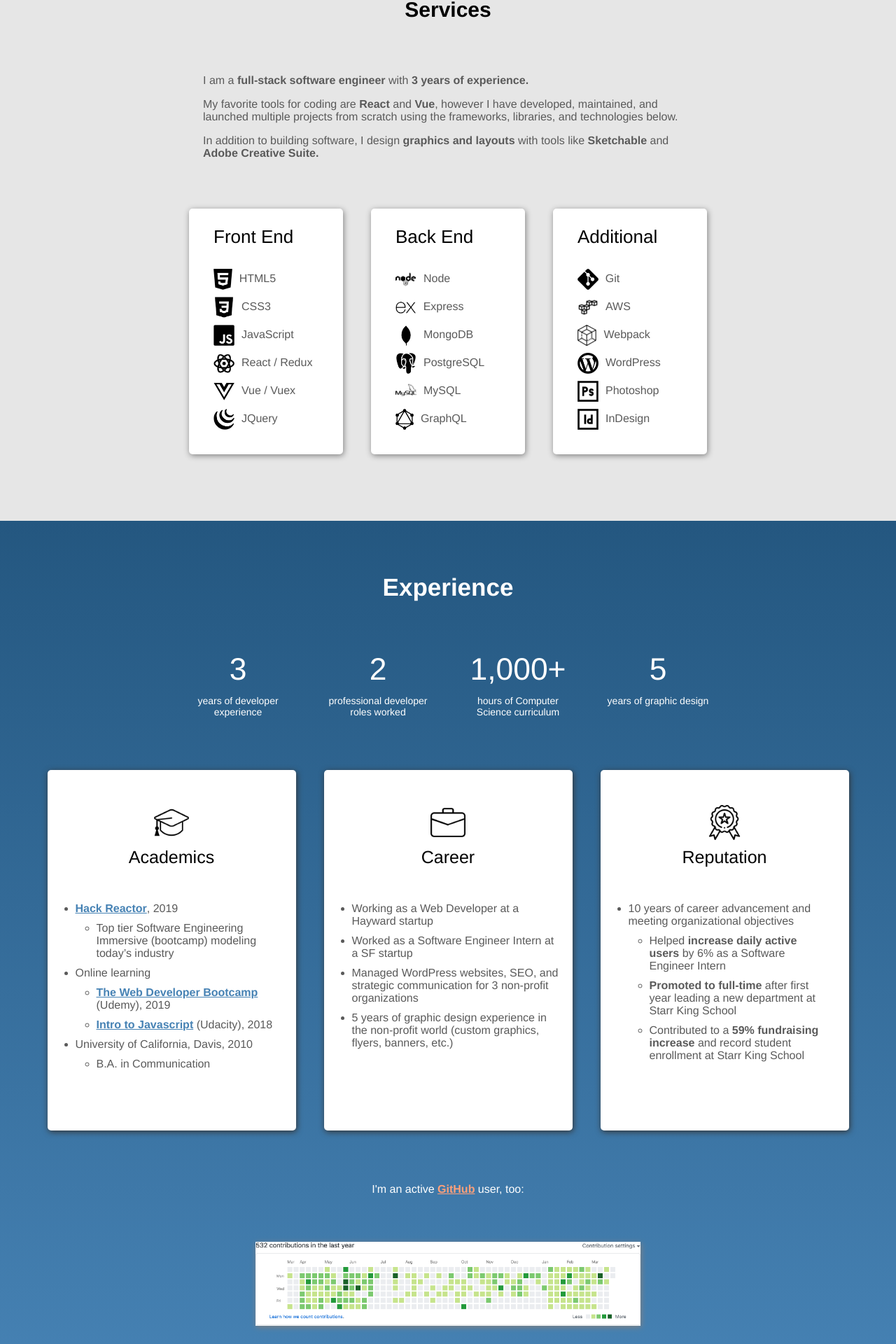
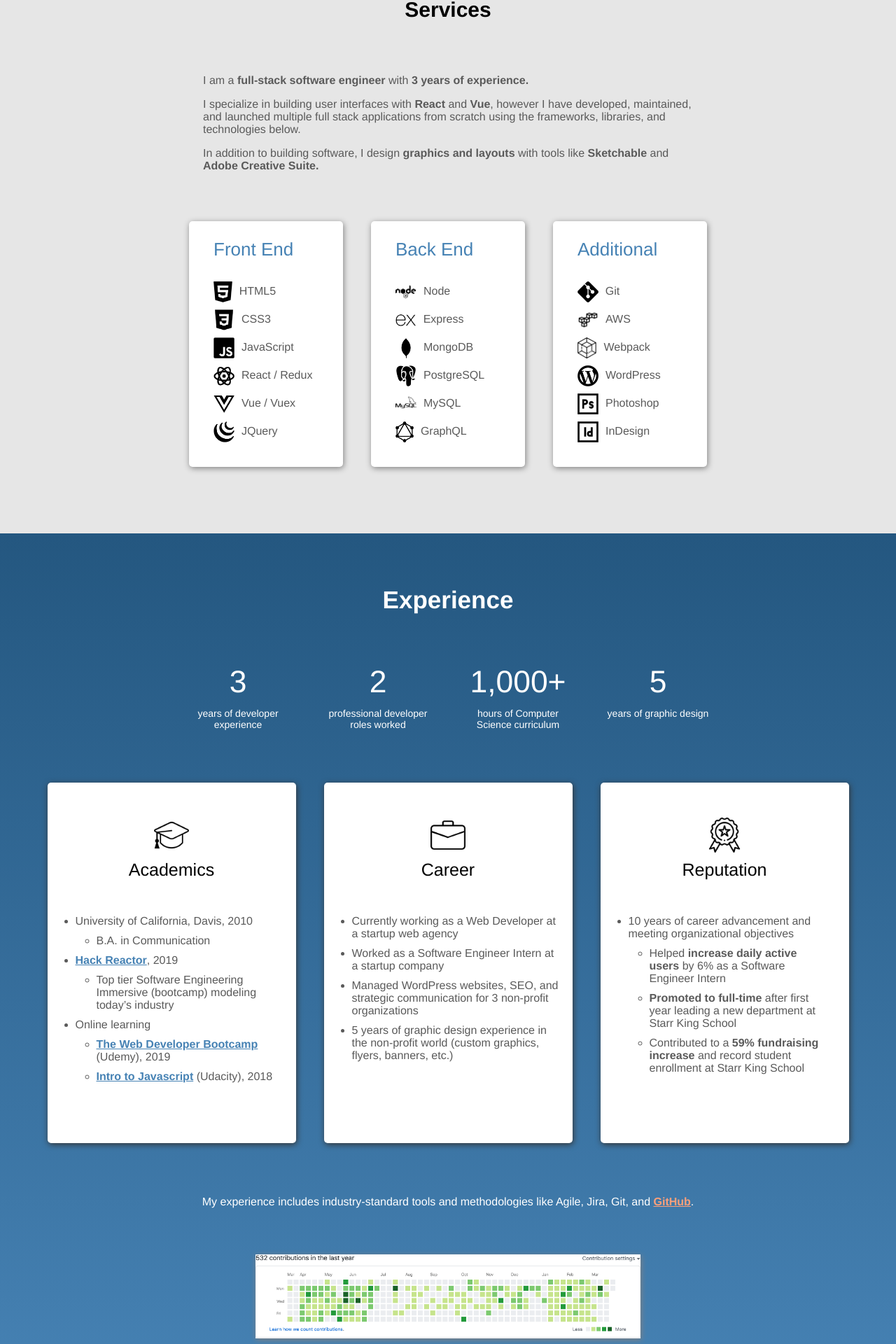
Before and after one commit to matt-violet/matt-violet.github.io, a Vue app: page / in a window 1280 px wide. Shown: the part 638-2558 px from the top of the page at 70% size. Built offline with nearby package versions, Linux system fonts and the light colour scheme.

Commit message:
Fix Home btn blocking part of screen, minor content / style updates

```diff
--- a/src/App.vue
+++ b/src/App.vue
@@ -104,11 +104,9 @@
 .home-div {
   width: 100%;
   height: 70%;
+  z-index: 0;
   overflow: hidden;
   position: relative;
-}
-.home-div-absolute {
-  position: absolute;
 }
 .bg-div {
   width: 100%;
--- a/src/components/About.vue
+++ b/src/components/About.vue
@@ -6,9 +6,9 @@
         <h1>About</h1>
       </div>
       <p>I'm a converted software engineer with professional roots in non-profit communications.</p>
-      <p>Over the last couple years I've transformed my career, leaving the comfort of my non-profit role in pursuit of a technical skill set, immersing myself in a rigorous coding bootcamp, and landing an internship at a startup company. In the process I've done increasingly complex <a v-on:click="$emit('scrollToSec', 'work')">work</a>, shipped my own code, and gained proficiency with industry-standard technologies (React, Vue, Node), workflows (Agile, Jira, Git), and best practices.</p>
-      <p>Although my career has shifted, my heart is still in everything I do. My interest in programming comes from my experience using electronic medical devices (AKA my "<a href='https://drive.google.com/file/d/1D8tp35PoCCbMzuWLTPHFI5oGN7nFhIQ1/view?usp=sharing' target='_blank'>artificial pancreas</a>") as a type one diabetic. Since my health became linked to algorithms, I've invested myself in learning how these life-changing devices work and building apps with the potential to help others.</p>
-      <p>Away from the keyboard I enjoy hiking, making music, and watching sports in my hometown of Oakland, CA.</p>
+      <p>Over the last few years I've transformed my career, leaving the comfort of my non-profit role in pursuit of a technical skill set. I immersed myself in a rigorous coding bootcamp, landed an internship at a startup company, and grew into a full stack developer role at a web agency. In the process I've done increasingly complex <a v-on:click="$emit('scrollToSec', 'work')">work</a>, shipped quality code regularly, and gained proficiency with industry-standard technologies (React, Vue, Node), workflows (Agile, Jira, Git), and best practices.</p>
+      <p>Although my career has shifted, I still love what I do. My interest in programming comes from my experience using electronic medical devices (AKA my "<a href='https://drive.google.com/file/d/1D8tp35PoCCbMzuWLTPHFI5oGN7nFhIQ1/view?usp=sharing' target='_blank'>artificial pancreas</a>") as a type one diabetic. Since my health became linked to algorithms, I've invested myself in learning how these life-changing devices work and building apps with the potential to help others.</p>
+      <p>Away from the keyboard I enjoy barbecuing, making music, and watching sports in my hometown of Oakland, CA.</p>
     </div>
     <div class="img-div">
       <div class="gradient"/>
--- a/src/components/Contact.vue
+++ b/src/components/Contact.vue
@@ -7,21 +7,21 @@
       <p class="text">Need a developer? I'm currently open to new opportunities. Contact me today to see how I can help you reach your goals.</p>
       <div class="containers">
         <div class="container" v-on:click='handleLinkClick("mattviolet@gmail.com")'>
-          <img class="icon" src="../assets/icons/email.png"/>
+          <img class="icon" src="../assets/icons/email-white.png"/>
           <div class="icon-text">
             <h4 class="link-header">Email</h4>
             <p class="link-text">mattviolet@gmail.com</p>
           </div>
         </div>
         <div class="container" v-on:click='handleLinkClick("https://github.com/matt-violet")'>
-          <img class="icon" src="../assets/icons/github.png"/>
+          <img class="icon" src="../assets/icons/github-white.png"/>
           <div class="icon-text">
             <h4 class="link-header">GitHub</h4>
             <p class="link-text">github.com/matt-violet</p>
           </div>
         </div>
         <div class="container" v-on:click='handleLinkClick("https://www.linkedin.com/in/mattviolet")'>
-          <img class="icon" src="../assets/icons/linkedin.png"/>
+          <img class="icon" src="../assets/icons/linkedin-white.png"/>
           <div class="icon-text">
             <h4 class="link-header">LinkedIn</h4>
             <p class="link-text">linkedin.com/in/mattviolet</p>
@@ -86,11 +86,8 @@
   transition: .3s;
   padding: 50px 5px 30px 5px;
   border-radius: 5px;
-  background: lightgrey;
-  box-shadow: 1px 2px 8px 0px rgb(37, 37, 37);
 }
 .container:hover {
-  background: white;
   cursor: pointer;
   transition: .3s;
 }
@@ -118,12 +115,14 @@
   font-size: 20px;
   font-weight: 400;
   transition: .3s;
+  color: white;
 }
 .link-text {
   font-size: 12px;
   font-weight: 400;
   transition: .3s;
   margin: 0;
+  color: white;
 }
 @media (max-width: 900px) {
   .inner-content {
--- a/src/components/Home.vue
+++ b/src/components/Home.vue
@@ -118,6 +118,7 @@
     font-size: 50px;
   }
   h2 {
+    margin-top: 5px;
     font-size: 25px;
   }
   .top-img, .hidden-top-img {
--- a/src/components/experience/Experience.vue
+++ b/src/components/experience/Experience.vue
@@ -8,6 +8,10 @@
           <h2 class="exp-type-header">Academics</h2>
         </div>
         <ul>
+          <li>University of California, Davis, 2010</li>
+          <ul>
+            <li>B.A. in Communication</li>
+          </ul>
           <li><a href="https://www.hackreactor.com/" target="_blank">Hack Reactor</a>, 2019</li>
           <ul>
             <li>Top tier Software Engineering Immersive (bootcamp) modeling today’s industry</li>
@@ -17,10 +21,6 @@
             <li><a href="https://www.udemy.com/course/the-web-developer-bootcamp/" target="_blank">The Web Developer Bootcamp</a> (Udemy), 2019</li>
             <li><a href="https://www.udacity.com/course/intro-to-javascript--ud803" target="_blank">Intro to Javascript</a> (Udacity), 2018</li>
           </ul>
-          <li>University of California, Davis, 2010</li>
-          <ul>
-            <li>B.A. in Communication</li>
-          </ul>
         </ul>
       </div>
       <div class="exp-group" data-aos="zoom-in">
@@ -29,8 +29,8 @@
           <h2 class="exp-type-header">Career</h2>
         </div>
         <ul>
-          <li>Working as a Web Developer at a Hayward startup</li>
-          <li>Worked as a Software Engineer Intern at a SF startup</li>
+          <li>Currently working as a Web Developer at a startup web agency</li>
+          <li>Worked as a Software Engineer Intern at a startup company</li>
           <li>Managed WordPress websites, SEO, and strategic communication for 3 non-profit organizations</li>
           <li>5 years of graphic design experience in the non-profit world (custom graphics, flyers, banners, etc.)</li>
         </ul>
@@ -50,7 +50,7 @@
         </ul>
       </div>
       <div class="github-div">
-        <p>I'm an active <a class="github-link" href="https://github.com/matt-violet" target="_blank">GitHub</a> user, too:</p>
+        <p>My experience includes industry-standard tools and methodologies like Agile, Jira, Git, and <a class="github-link" href="https://github.com/matt-violet" target="_blank">GitHub</a>.</p>
         <img class="github-squares" src="../../assets/github-squares.png" data-aos="zoom-in">
       </div>
     </div>
--- a/src/components/skills/Services.vue
+++ b/src/components/skills/Services.vue
@@ -4,7 +4,7 @@
       <h3>Services</h3>
       <div class="intro-text">
         <p>I am a <strong>full-stack software engineer</strong> with <strong>3 years of experience.</strong></p>
-        <p>My favorite tools for coding are <strong>React</strong> and <strong>Vue</strong>, however I have developed, maintained, and launched multiple projects from scratch using the frameworks, libraries, and technologies below.</p>
+        <p>I specialize in building user interfaces with <strong>React</strong> and <strong>Vue</strong>, however I have developed, maintained, and launched multiple full stack applications from scratch using the frameworks, libraries, and technologies below.</p>
         <p>In addition to building software, I design <strong>graphics and layouts</strong> with tools like <strong>Sketchable</strong> and <strong>Adobe Creative Suite.</strong></p>
       </div>
       <SkillIcons/>
--- a/src/components/skills/SkillIcons.vue
+++ b/src/components/skills/SkillIcons.vue
@@ -105,6 +105,7 @@
   color: var(--body-text);
 }
 .skills-header {
+  color: steelblue;
   font-size: 26px;
   font-weight: 400;
   margin: 0 0 30px 0;
--- a/src/components/work/Work.vue
+++ b/src/components/work/Work.vue
@@ -76,7 +76,7 @@
   display: inline-block;
   position: relative;
   vertical-align: top;
-  margin: 0 0 20px 0;
+  margin: 0 0 50px 0;
 }
 .selected {
   background: coral;
--- a/src/components/work/design/DesignWorkDetails.vue
+++ b/src/components/work/design/DesignWorkDetails.vue
@@ -127,7 +127,8 @@
 }
 @media (max-width: 500px) {
   .details {
-    font-size: 12px;
+    width: 300px;
+    font-size: 14px;
     height: 30px;
   }
   .arrow {
```
